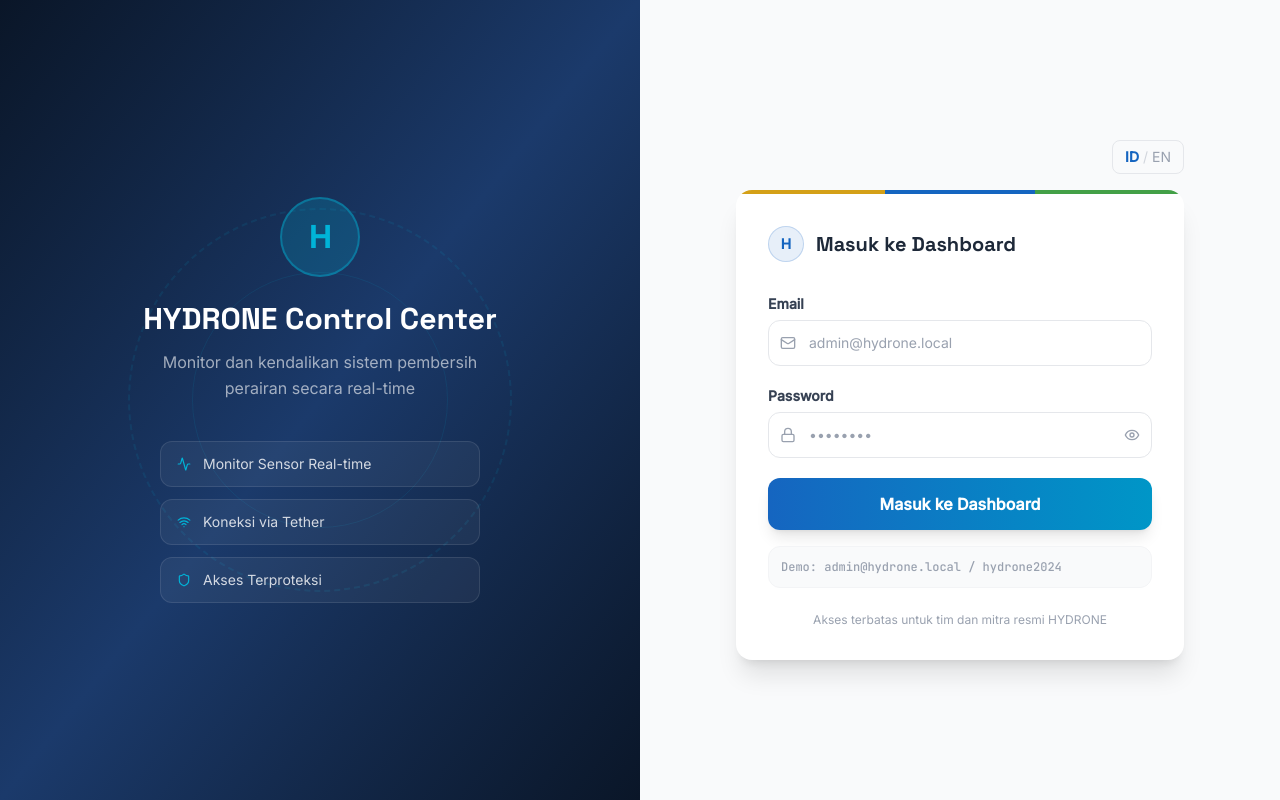
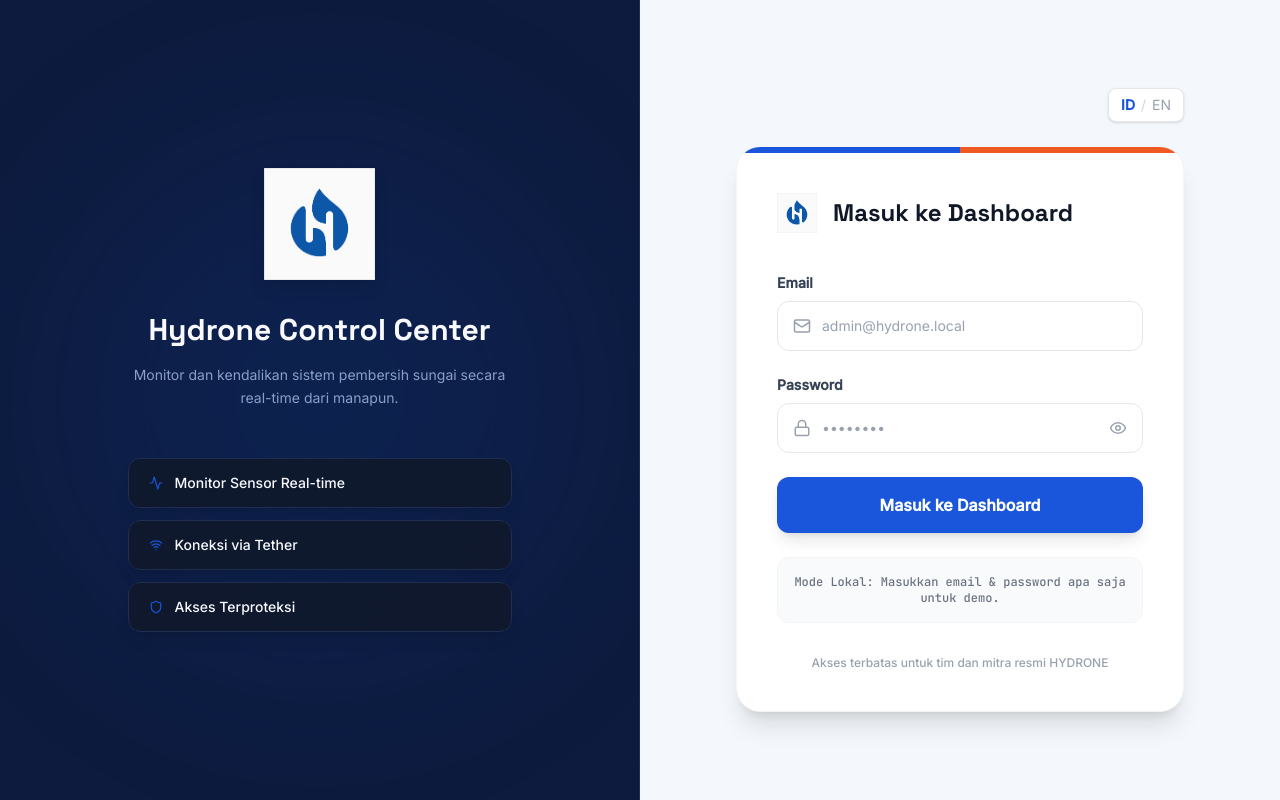
Before and after one commit to prianurislam1825/hydrone, a Next.js app: page /login in a window 1280 px wide. Built offline with nearby package versions, Linux system fonts and the light colour scheme.

Commit message:
feat: redesign login page according to Brief v1.0 styling and add new logo

```diff
--- a/app/(auth)/login/LoginForm.tsx
+++ b/app/(auth)/login/LoginForm.tsx
@@ -1,50 +1,22 @@
 'use client'
 
 import { useState, useMemo } from 'react'
+import Image from 'next/image'
 import { Mail, Lock, Eye, EyeOff, AlertTriangle, Activity, Wifi, Shield } from 'lucide-react'
 import { signIn } from 'next-auth/react'
 import { useLang } from '@/lib/i18n/context'
 
-// Bubble particles for left panel
-function Bubbles() {
-  const bubbles = useMemo(
-    () =>
-      Array.from({ length: 12 }, (_, i) => ({
-        id: i,
-        left: `${Math.random() * 100}%`,
-        size: Math.random() * 14 + 5,
-        duration: Math.random() * 12 + 8,
-        delay: Math.random() * 8,
-        opacity: Math.random() * 0.3 + 0.1,
-      })),
-    [],
-  )
-
+function HexPattern() {
   return (
-    <div className="absolute inset-0 overflow-hidden pointer-events-none">
-      {bubbles.map(b => (
-        <div
-          key={b.id}
-          className="absolute rounded-full border border-[#00B4D8]/30 bg-[#00B4D8]/10"
-          style={{
-            left: b.left,
-            bottom: '-30px',
-            width: b.size,
-            height: b.size,
-            opacity: b.opacity,
-            animation: `bubble-rise ${b.duration}s ${b.delay}s linear infinite`,
-          }}
-        />
-      ))}
-    </div>
+    <div className="absolute inset-0 hex-bg opacity-30 pointer-events-none" />
   )
 }
 
 const T = {
-  controlCenter: { id: 'HYDRONE Control Center', en: 'HYDRONE Control Center' },
+  controlCenter: { id: 'Hydrone Control Center', en: 'Hydrone Control Center' },
   panelSub: {
-    id: 'Monitor dan kendalikan sistem pembersih perairan secara real-time',
-    en: 'Monitor and control the water cleaning system in real-time',
+    id: 'Monitor dan kendalikan sistem pembersih sungai secara real-time dari manapun.',
+    en: 'Monitor and control the river cleaning system in real-time from anywhere.',
   },
   pills: [
     { icon: <Activity size={14} />, label: { id: 'Monitor Sensor Real-time', en: 'Real-time Sensor Monitor' } },
@@ -55,9 +27,15 @@ const T = {
   emailLabel: { id: 'Email', en: 'Email' },
   passwordLabel: { id: 'Password', en: 'Password' },
   submit: { id: 'Masuk ke Dashboard', en: 'Sign in to Dashboard' },
-  loading: { id: 'Memuat...', en: 'Loading...' },
-  footer: { id: 'Akses terbatas untuk tim dan mitra resmi HYDRONE', en: 'Access restricted to official HYDRONE team and partners' },
-  devHint: { id: 'Demo: admin@hydrone.local / hydrone2024', en: 'Demo: admin@hydrone.local / hydrone2024' },
+  loading: { id: 'Memproses...', en: 'Processing...' },
+  footer: {
+    id: 'Akses terbatas untuk tim dan mitra resmi HYDRONE',
+    en: 'Access restricted to HYDRONE team and official partners',
+  },
+  devHint: {
+    id: 'Mode Lokal: Masukkan email & password apa saja untuk demo.',
+    en: 'Local Mode: Enter any email & password for demo.',
+  },
 }
 
 export default function LoginForm() {
@@ -94,34 +72,40 @@ export default function LoginForm() {
   }
 
   return (
-    <div className="min-h-screen flex">
-      {/* Left Panel — branding (desktop only) */}
-      <div className="hidden lg:flex w-1/2 relative bg-gradient-to-br from-[#0A1628] via-[#1B3A6B] to-[#0A1628] flex-col items-center justify-center p-12">
-        <Bubbles />
+    <div className="min-h-screen flex font-[family-name:var(--font-inter)]">
+      {/* Left Panel */}
+      <div className="hidden lg:flex w-1/2 relative bg-[#0D1B3E] flex-col items-center justify-center p-12 overflow-hidden border-r border-[#1E2D50]">
+        <HexPattern />
 
-        {/* Orbit decoration */}
-        <div className="absolute inset-0 flex items-center justify-center pointer-events-none opacity-10">
-          <div className="w-96 h-96 rounded-full border-2 border-[#00B4D8] border-dashed" />
-          <div className="absolute w-64 h-64 rounded-full border border-[#00B4D8]" />
-        </div>
+        {/* Subtle orange glow */}
+        <div className="absolute top-1/2 left-1/2 -translate-x-1/2 -translate-y-1/2 w-[500px] h-[500px] bg-[#1A56DB]/10 rounded-full blur-[100px] pointer-events-none" />
 
         <div className="relative z-10 flex flex-col items-center text-center">
           {/* Logo */}
-          <div className="w-20 h-20 rounded-full bg-[#00B4D8]/20 border-2 border-[#00B4D8]/40 flex items-center justify-center mb-6 animate-glow-pulse">
-            <span className="text-[#00B4D8] font-black text-3xl">H</span>
+          <div className="relative w-28 h-28 mb-8">
+            <Image
+              src="/pfp-hydrone.png"
+              alt="Hydrone Logo"
+              fill
+              className="object-contain drop-shadow-xl"
+            />
           </div>
 
-          <h1 className="text-3xl font-black text-white mb-3">{T.controlCenter[lang]}</h1>
-          <p className="text-white/60 mb-10 max-w-xs leading-relaxed">{T.panelSub[lang]}</p>
+          <h1 className="text-3xl font-bold text-[#F8FAFF] mb-4 font-[family-name:var(--font-space-grotesk)]">
+            {T.controlCenter[lang]}
+          </h1>
+          <p className="text-[#8B9EC7] mb-12 max-w-sm leading-relaxed text-sm">
+            {T.panelSub[lang]}
+          </p>
 
           {/* Feature pills */}
-          <div className="flex flex-col gap-3 w-full max-w-xs">
+          <div className="flex flex-col gap-3 w-full max-w-sm">
             {T.pills.map((pill, i) => (
               <div
                 key={i}
-                className="flex items-center gap-3 px-4 py-3 bg-white/5 border border-white/10 rounded-xl text-white/80 text-sm"
+                className="flex items-center gap-3 px-5 py-3.5 bg-[#111827]/80 backdrop-blur-md border border-[#1E2D50] rounded-xl text-[#F8FAFF] text-sm font-medium shadow-lg"
               >
-                <span className="text-[#00B4D8]">{pill.icon}</span>
+                <div className="text-[#1A56DB]">{pill.icon}</div>
                 {pill.label[lang]}
               </div>
             ))}
@@ -129,99 +113,101 @@ export default function LoginForm() {
         </div>
       </div>
 
-      {/* Right Panel — form */}
-      <div className="flex-1 flex items-center justify-center bg-gray-50 p-6">
-        <div className="w-full max-w-md">
+      {/* Right Panel */}
+      <div className="flex-1 flex items-center justify-center bg-[#F4F7FB] p-6 relative">
+        <div className="w-full max-w-md relative z-10">
           {/* Language toggle */}
-          <div className="flex justify-end mb-4">
+          <div className="flex justify-end mb-6">
             <button
               onClick={toggle}
-              className="flex items-center gap-1 px-3 py-1.5 rounded-lg border border-gray-200 text-sm text-gray-500 hover:text-gray-700 transition-colors"
+              className="flex items-center gap-1.5 px-3 py-1.5 rounded-lg border border-gray-200 bg-white text-sm text-gray-500 hover:text-gray-800 transition-colors shadow-sm"
             >
-              <span className={lang === 'id' ? 'font-bold text-[#1565C0]' : 'text-gray-400'}>ID</span>
+              <span className={lang === 'id' ? 'font-bold text-[#1A56DB]' : 'text-gray-400'}>ID</span>
               <span className="text-gray-300">/</span>
-              <span className={lang === 'en' ? 'font-bold text-[#1565C0]' : 'text-gray-400'}>EN</span>
+              <span className={lang === 'en' ? 'font-bold text-[#1A56DB]' : 'text-gray-400'}>EN</span>
             </button>
           </div>
 
-          <div className="bg-white rounded-2xl shadow-xl overflow-hidden">
-            {/* Tri-color accent bar */}
-            <div className="flex h-1">
-              <div className="flex-1 bg-[#D4A017]" />
-              <div className="flex-1 bg-[#1565C0]" />
-              <div className="flex-1 bg-[#43A047]" />
+          <div className="bg-white rounded-3xl shadow-xl overflow-hidden border border-gray-100">
+            {/* Top accent bar */}
+            <div className="flex h-1.5">
+              <div className="flex-1 bg-[#1A56DB]" />
+              <div className="flex-1 bg-[#F05A22]" />
             </div>
 
-            <div className="p-8">
+            <div className="p-8 sm:p-10">
               {/* Form header */}
-              <div className="flex items-center gap-3 mb-8">
-                <div className="w-9 h-9 rounded-full bg-[#1565C0]/10 border border-[#1565C0]/20 flex items-center justify-center">
-                  <span className="text-[#1565C0] font-black text-sm">H</span>
+              <div className="flex items-center gap-4 mb-10">
+                <div className="relative w-10 h-10 shrink-0">
+                  <Image
+                    src="/pfp-hydrone.png"
+                    alt="Hydrone Icon"
+                    fill
+                    className="object-contain"
+                  />
                 </div>
-                <h2 className="text-xl font-black text-gray-800">{T.formTitle[lang]}</h2>
+                <h2 className="text-2xl font-bold text-gray-900 font-[family-name:var(--font-space-grotesk)]">
+                  {T.formTitle[lang]}
+                </h2>
               </div>
 
-              <form onSubmit={handleSubmit} className="space-y-5">
-                {/* Email field */}
+              <form onSubmit={handleSubmit} className="space-y-6">
                 <div>
-                  <label className="block text-sm font-semibold text-gray-700 mb-1.5">
+                  <label className="block text-sm font-semibold text-gray-700 mb-2">
                     {T.emailLabel[lang]}
                   </label>
                   <div className="relative">
-                    <Mail size={16} className="absolute left-3 top-1/2 -translate-y-1/2 text-gray-400" />
+                    <Mail size={18} className="absolute left-4 top-1/2 -translate-y-1/2 text-gray-400" />
                     <input
                       type="email"
                       value={email}
                       onChange={e => setEmail(e.target.value)}
                       placeholder="admin@hydrone.local"
                       required
-                      className="w-full pl-10 pr-4 py-3 border border-gray-200 rounded-xl text-gray-800 placeholder-gray-400 focus:outline-none focus:border-[#1565C0] focus:ring-2 focus:ring-[#1565C0]/10 transition-all text-sm min-h-[44px]"
+                      className="w-full pl-11 pr-4 py-3.5 border border-gray-200 rounded-xl text-gray-900 placeholder-gray-400 focus:outline-none focus:border-[#1A56DB] focus:ring-2 focus:ring-[#1A56DB]/15 transition-all text-sm"
                     />
                   </div>
                 </div>
 
-                {/* Password field */}
                 <div>
-                  <label className="block text-sm font-semibold text-gray-700 mb-1.5">
+                  <label className="block text-sm font-semibold text-gray-700 mb-2">
                     {T.passwordLabel[lang]}
                   </label>
                   <div className="relative">
-                    <Lock size={16} className="absolute left-3 top-1/2 -translate-y-1/2 text-gray-400" />
+                    <Lock size={18} className="absolute left-4 top-1/2 -translate-y-1/2 text-gray-400" />
                     <input
                       type={showPassword ? 'text' : 'password'}
                       value={password}
                       onChange={e => setPassword(e.target.value)}
                       placeholder="••••••••"
                       required
-                      className="w-full pl-10 pr-12 py-3 border border-gray-200 rounded-xl text-gray-800 placeholder-gray-400 focus:outline-none focus:border-[#1565C0] focus:ring-2 focus:ring-[#1565C0]/10 transition-all text-sm min-h-[44px]"
+                      className="w-full pl-11 pr-12 py-3.5 border border-gray-200 rounded-xl text-gray-900 placeholder-gray-400 focus:outline-none focus:border-[#1A56DB] focus:ring-2 focus:ring-[#1A56DB]/15 transition-all text-sm"
                     />
                     <button
                       type="button"
                       onClick={() => setShowPassword(!showPassword)}
-                      className="absolute right-3 top-1/2 -translate-y-1/2 text-gray-400 hover:text-gray-600 transition-colors min-h-[44px] flex items-center"
+                      className="absolute right-4 top-1/2 -translate-y-1/2 text-gray-400 hover:text-gray-600 transition-colors"
                     >
-                      {showPassword ? <EyeOff size={16} /> : <Eye size={16} />}
+                      {showPassword ? <EyeOff size={18} /> : <Eye size={18} />}
                     </button>
                   </div>
                 </div>
 
-                {/* Error message */}
                 {error && (
-                  <div className="flex items-start gap-2 p-3 bg-red-50 border border-red-200 rounded-xl">
-                    <AlertTriangle size={16} className="text-red-500 mt-0.5 flex-shrink-0" />
-                    <span className="text-red-600 text-sm">{error}</span>
+                  <div className="flex items-start gap-2.5 p-4 bg-red-50 border border-red-200 rounded-xl">
+                    <AlertTriangle size={18} className="text-red-500 flex-shrink-0 mt-0.5" />
+                    <span className="text-red-700 text-sm font-medium">{error}</span>
                   </div>
                 )}
 
-                {/* Submit button */}
                 <button
                   type="submit"
                   disabled={isLoading}
-                  className="w-full py-3.5 bg-gradient-to-r from-[#1565C0] to-[#0096C7] hover:from-[#1251A1] hover:to-[#007BA8] disabled:opacity-60 text-white font-bold rounded-xl transition-all shadow-lg min-h-[52px] flex items-center justify-center gap-2"
+                  className="w-full py-4 bg-[#1A56DB] hover:bg-[#1646B8] disabled:bg-[#1A56DB]/60 text-white font-bold rounded-xl transition-all shadow-lg hover:shadow-[#1A56DB]/30 flex items-center justify-center gap-2 text-base"
                 >
                   {isLoading ? (
                     <>
-                      <span className="w-4 h-4 border-2 border-white/30 border-t-white rounded-full animate-spin" />
+                      <span className="w-5 h-5 border-2 border-white/30 border-t-white rounded-full animate-spin" />
                       {T.loading[lang]}
                     </>
                   ) : (
@@ -230,15 +216,17 @@ export default function LoginForm() {
                 </button>
               </form>
 
-              {/* Dev hint */}
               {isDev && (
-                <div className="mt-4 p-3 bg-gray-50 rounded-xl border border-gray-100">
-                  <p className="text-xs text-gray-400 font-mono">{T.devHint[lang]}</p>
+                <div className="mt-6 p-4 bg-gray-50 rounded-xl border border-gray-100">
+                  <p className="text-xs text-gray-500 font-mono text-center">
+                    {T.devHint[lang]}
+                  </p>
                 </div>
               )}
 
-              {/* Footer note */}
-              <p className="mt-6 text-center text-xs text-gray-400">{T.footer[lang]}</p>
+              <p className="mt-8 text-center text-xs text-gray-400 font-medium">
+                {T.footer[lang]}
+              </p>
             </div>
           </div>
         </div>
```
